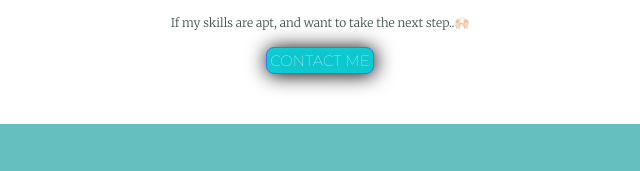
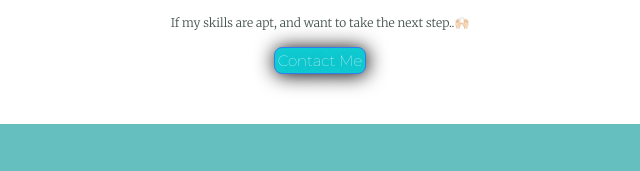
Before and after one commit to ankitkrsingha/cv, a plain HTML site: page index.html in a window 1280 px wide. Shown: the part 2755-2926 px from the top of the page, 320-960 px from the left. Drawn offline with Linux system fonts and the light colour scheme.

Commit message:
code update

```diff
--- a/index.html
+++ b/index.html
@@ -75,7 +75,7 @@
       <h2>Get In Touch</h2>
       <h3>Hire me.</h3>
       <p>If my skills are apt, and want to take the next step..🙌🏻</p>
-      <a class="btn" href="mailto:ankitkrsingha@gmail.com">CONTACT ME</a>
+      <a class="btn" href="mailto:ankitkrsingha@gmail.com">Contact Me</a>
     </div>
   </div>
 
```
